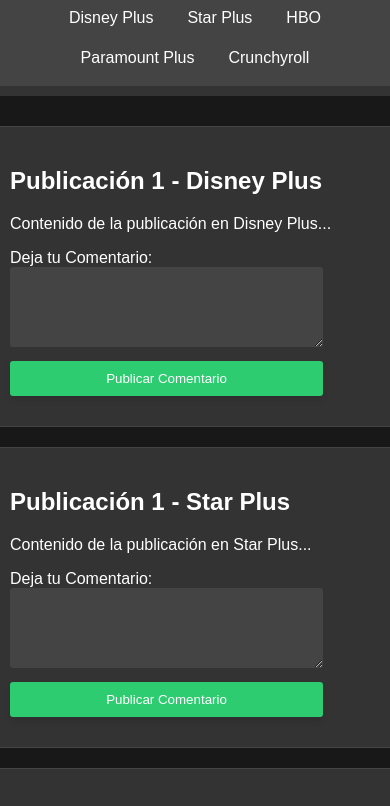
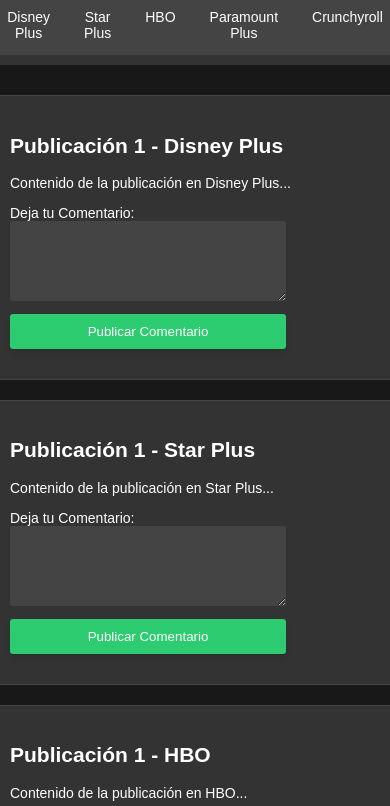
Before and after one commit to streamsnag/StreamSnag, a plain HTML site: page index.html in a window 390 px wide. Shown: the part 69-875 px from the top of the page. Drawn offline with Linux system fonts and the light colour scheme.

Commit message:
Update style.css

```diff
--- a/css/style.css
+++ b/css/style.css
@@ -127,24 +127,25 @@ footer .donate-link {
 
 /* Media queries para dispositivos móviles */
 @media only screen and (max-width: 600px) {
+    /* Ajustes para dispositivos móviles */
+    body {
+        font-size: 14px;
+    }
+
     header {
         padding: 10px 0;
     }
 
     h1 {
         font-size: 24px;
-        margin-bottom: 5px;
     }
 
     nav {
         padding: 8px 0;
-        flex-wrap: wrap;
-        justify-content: center;
     }
 
     nav a {
         padding: 6px 12px;
-        margin: 5px;
     }
 
     main {
@@ -155,7 +156,5 @@ footer .donate-link {
         width: 100%;
     }
 
-    .commentForm {
-        width: 90%;
-    }
+    /* Otros ajustes para dispositivos móviles */
 }
```
